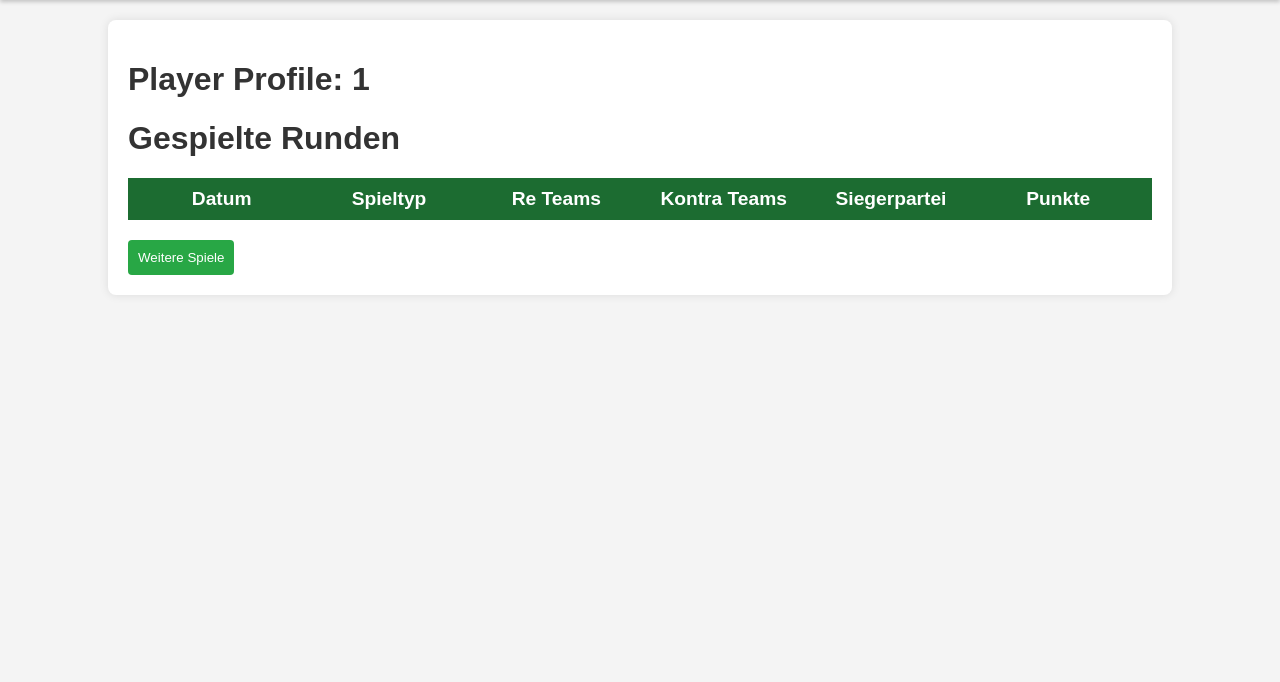
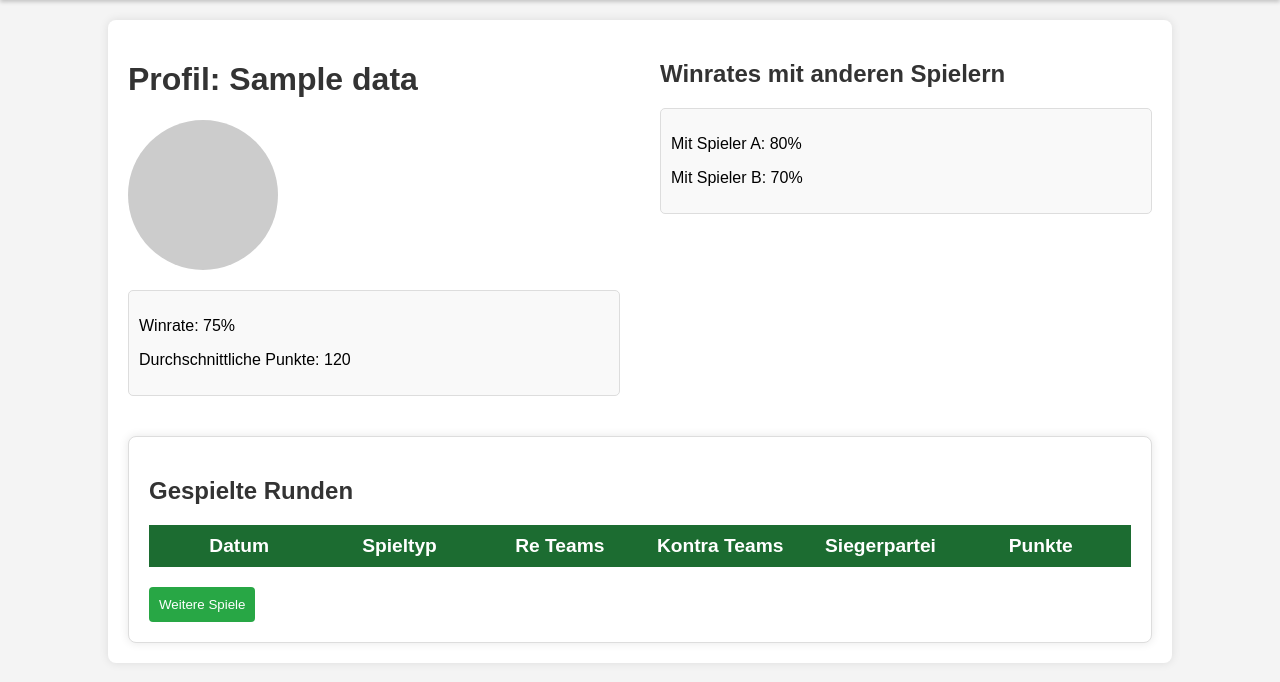
Before and after one commit to Pht27/kodo, a Flask app: template templates/specific_player.html in a window 1280 px wide. Shown: the part 78-760 px from the top of the page. Run offline with Flask 3, Linux system fonts and the light colour scheme; the template is opened without the code that fills it: most values are stand-ins (such as "Sample title", 1, 10 or a date in 2020); data that the repository does not hold is empty.

Commit message:
match history for players

```diff
--- a/flask_app.py
+++ b/flask_app.py
@@ -14,9 +14,10 @@ def players():
 
 @app.route('/player/<int:player_id>')
 def specific_player(player_id):
-    # Fetch match history using the player ID
-    match_history = get_match_history_infos(specific_player_id=player_id)
-    return render_template('specific_player.html', player_id=player_id, match_history=match_history)
+    players = load_players()
+    player_name = players[players['player_id'] == player_id].iloc[0]['name']
+    data = {'player_id' : player_id, 'player_name' : player_name}
+    return render_template('specific_player.html', data=data)
 
 
 @app.route('/new_game')
--- a/python_scripts/statistics.py
+++ b/python_scripts/statistics.py
@@ -173,7 +173,10 @@ def get_match_history_infos(specific_player_id=None):
         rounds_tmp = rounds.merge(teams_rounds, on='round_id')
         rounds_tmp = rounds_tmp.merge(players_teams, on='team_id')
         rounds_tmp = rounds_tmp[rounds_tmp['player_id'] == specific_player_id]
-        rounds = rounds_tmp[rounds.columns]
+        rounds_tmp = rounds_tmp.merge(teams, on='team_id')
+        rounds_tmp['won'] = rounds_tmp['party'] == rounds_tmp['winning_party']
+        rounds = rounds_tmp[np.concatenate([rounds.columns, ['won']])]
+        rounds.loc[rounds['won']==False, 'points'] *= -1
 
     data = pd.DataFrame(columns=['round_id',
             'date',
@@ -191,7 +194,9 @@ def get_match_history_infos(specific_player_id=None):
             'team4_player2',
             'team4_party',
             'winning_party',
-            'points'])
+            'points',
+            'won'
+        ])
 
     for index, match in rounds.iterrows():
         teams_this_round = teams.merge(teams_rounds, on="team_id").merge(rounds, on="round_id")
@@ -237,6 +242,12 @@ def get_match_history_infos(specific_player_id=None):
         if team4_data.shape[0] > 1:
             team4_player2 = team4_data.iloc[1]['name']
 
+        # handle won column
+        if specific_player_id is not None:
+            won = match['won']
+        else:
+            won = 'None'
+
         this_round = {'round_id' : match['round_id'],
             'date' : pd.to_datetime(match['date']).strftime("%d %b, %Y, %H:%M:%S"),
             'game_type' : match['game_type'],
@@ -253,7 +264,8 @@ def get_match_history_infos(specific_player_id=None):
             'team4_player2': team4_player2,
             'team4_party' : team4_party,
             'winning_party' : match['winning_party'],
-            'points' : match['points']
+            'points' : match['points'],
+            'won': won
             }
 
         this_round = pd.DataFrame([this_round])
--- a/static/css/specific_player.css
+++ b/static/css/specific_player.css
@@ -1,39 +1,107 @@
-body {
-    font-family: Arial, sans-serif;
-    background-color: #f4f4f4;
-    margin: 0;
-    padding: 0;
+/* Styles for Player Profile Page */
+
+/* Player Profile Container */
+.player-profile-container {
+    display: flex;
+    justify-content: space-between;
+    margin-bottom: 20px;
 }
 
-.container {
-    width: 80%;
-    max-width: 1200px;
-    margin: 20px auto;
-    padding: 20px;
-    background-color: #fff;
-    box-shadow: 0 0 10px rgba(0, 0, 0, 0.1);
-    border-radius: 8px;
+/* Player Info Section */
+.player-info {
+    flex: 1;
+    margin-right: 20px;
 }
 
-h1,
-h2 {
-    color: #333;
+.profile-picture {
+    /* Placeholder for profile picture */
+    width: 150px;
+    height: 150px;
+    background-color: #ccc;
+    border-radius: 50%;
+    margin-bottom: 20px;
+    /* Center profile picture */
+    display: flex;
+    justify-content: center;
+    align-items: center;
 }
 
-ul {
-    list-style-type: none;
-    padding: 0;
+.profile-picture img {
+    max-width: 100%;
+    max-height: 100%;
+    border-radius: 50%;
+    object-fit: cover;
 }
 
-li {
-    background: #e7e7e7;
-    margin: 5px 0;
+.player-stats {
+    background-color: #f9f9f9;
     padding: 10px;
-    border-radius: 4px;
+    border: 1px solid #ddd;
+    border-radius: 5px;
+    margin-bottom: 20px;
 }
 
-li div {
+/* Player Stats and Winrates Section */
+.player-stats-winrates {
+    flex: 1;
+    margin-left: 20px;
+}
+
+.winrates-with-players {
+    background-color: #f9f9f9;
+    padding: 10px;
+    border: 1px solid #ddd;
+    border-radius: 5px;
+    margin-bottom: 20px;
+}
+
+.winrate-item {
     margin-bottom: 5px;
+}
+
+/* Match History Section */
+.match-history-container {
+    background-color: #fff;
+    padding: 20px;
+    border: 1px solid #ddd;
+    border-radius: 8px;
+    box-shadow: 0 0 10px rgba(0, 0, 0, 0.1);
+}
+
+.match-info-header {
+    display: flex;
+    justify-content: space-between;
+    padding: 10px;
+    background-color: #1c6c31;
+    color: #fff;
+    font-size: 1.2em;
+    font-weight: bold;
+    margin-bottom: 10px;
+}
+
+.match-column-header {
+    flex: 1;
+    text-align: center;
+}
+
+.match-container {
+    margin-top: 10px;
+}
+
+.match {
+    display: flex;
+    justify-content: space-between;
+    padding: 10px;
+    margin-bottom: 10px;
+    background-color: #fff;
+    border: 1px solid #ddd;
+    border-radius: 5px;
+    cursor: pointer;
+    transition: background-color 0.3s ease;
+}
+
+.match:hover {
+    background-color: #f0f0f0;
 }
 
 /* Header Styles */
--- a/static/js/specific_player.js
+++ b/static/js/specific_player.js
@@ -1,5 +1,6 @@
 function showMatchHistory(playerID) {
     let roundData = [];
+
     // Runden laden
     function loadRounds() {
         fetch(`/api/stats/match_history/${playerID}`)
@@ -58,8 +59,12 @@ function showMatchHistory(playerID) {
             const datetimeDate = datetimeParts.slice(0, 2).join(', '); // Join first two parts with a comma
             const datetimeTime = datetimeParts.slice(2).join(', '); // Join remaining parts with a comma
 
-            const matchHTML = `
-                <div class="match" onclick="openMatchPage('${match[0]}')">
+            const matchElement = document.createElement('div');
+            matchElement.classList.add('match');
+            matchElement.classList.add(match[17] ? 'won' : 'lost');
+            matchElement.onclick = () => openMatchPage(match[0]);
+
+            matchElement.innerHTML = `
                 <div class="match-column">${datetimeTime}<br>${datetimeDate}</div> <!-- Date and Time -->
                 <div class="match-column">${match[2]}</div> <!-- Game Type -->
                 <div class="match-column teams-wrapper">
@@ -78,9 +83,9 @@ function showMatchHistory(playerID) {
                 </div>
                 <div class="match-column">${match[15]}</div> <!-- Winning Party -->
                 <div class="match-column">${match[16]}</div> <!-- Points -->
-                </div>
             `;
-            matchContainer.innerHTML += matchHTML;
+
+            matchContainer.appendChild(matchElement);
         }
         matchesShown += matchesPerPage;
 
@@ -98,8 +103,7 @@ function showMatchHistory(playerID) {
 
     // Event listener for load more button
     loadMoreBtn.addEventListener('click', displayMatches);
-
-};
+}
 
 document.addEventListener('DOMContentLoaded', function () {
     const playerContainer = document.querySelector('.match-history-container');
--- a/templates/specific_player.html
+++ b/templates/specific_player.html
@@ -1,15 +1,48 @@
 {% extends "base.html" %}
 
-{% block title %}Player Profile{% endblock %}
+{% block title %}{{ data.player_name }}{% endblock %}
 
 {% block extra_css %}
 <link rel="stylesheet" href="{{ url_for('static', filename='css/specific_player.css') }}">
 {% endblock %}
 
 {% block content %}
-<div class="match-history-container" data-player-id="{{ player_id }}">
-    <h1>Player Profile: {{ player_id }}</h1>
-    <h1>Gespielte Runden</h1>
+<div class="player-profile-container">
+    <!-- Left Section: Player Info -->
+    <div class="player-info">
+        <h1>Profil: {{ data.player_name }}</h1>
+        <!-- Placeholder for Profile Picture -->
+        <div class="profile-picture">
+            <!-- Insert profile picture here if needed -->
+            <!-- <img src="profile.jpg" alt="Profile Picture"> -->
+        </div>
+        <!-- Dummy Data for Player Info -->
+        <div class="player-stats">
+            <p>Winrate: 75%</p>
+            <p>Durchschnittliche Punkte: 120</p>
+            <!-- Add more player stats as needed -->
+        </div>
+    </div>
+
+    <!-- Right Section: Player Stats and Winrates -->
+    <div class="player-stats-winrates">
+        <!-- Dummy Data for Player Winrates with Other Players -->
+        <h2>Winrates mit anderen Spielern</h2>
+        <div class="winrates-with-players">
+            <div class="winrate-item">
+                <p>Mit Spieler A: 80%</p>
+            </div>
+            <div class="winrate-item">
+                <p>Mit Spieler B: 70%</p>
+            </div>
+            <!-- Add more winrate items as needed -->
+        </div>
+    </div>
+</div>
+
+<!-- Match History Section -->
+<div class="match-history-container" data-player-id="{{ data.player_id }}">
+    <h2>Gespielte Runden</h2>
 
     <!-- Container for Match Info Headers -->
     <div class="match-info-header">
```
Also changed, not shown: other parts of static/css/specific_player.css (+37 -0 lines). Lines whose indentation alone changed are shown as unchanged.
